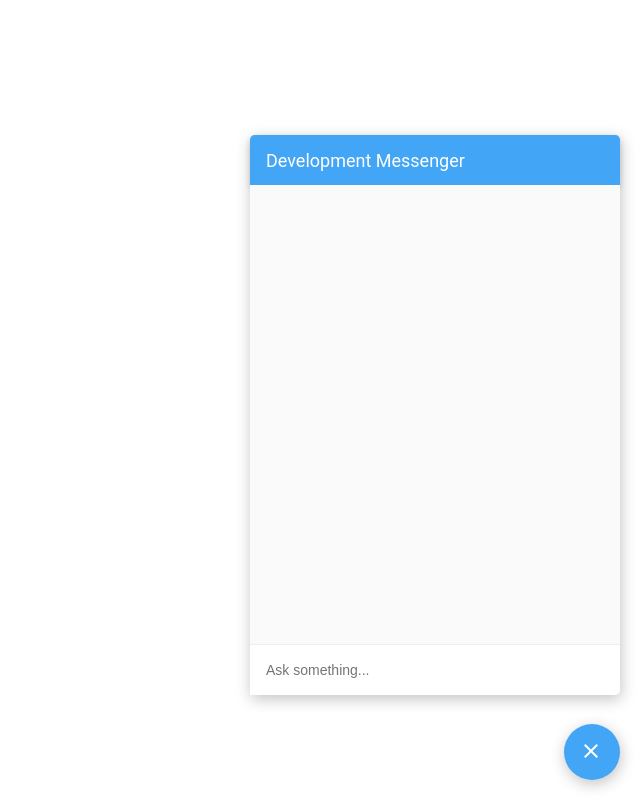
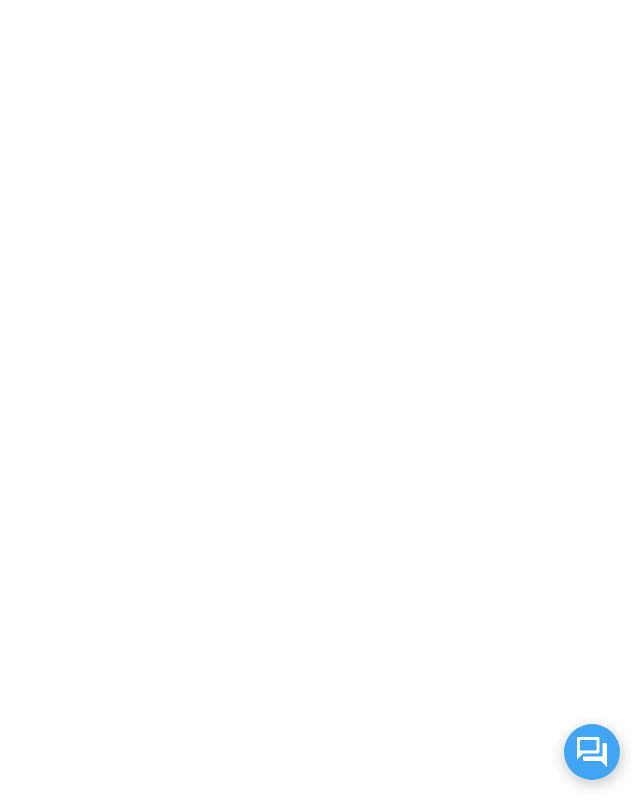
Before and after one commit to GoogleCloudPlatform/dialogflow-integrations, a React (Create React App) app in the folder dialogflow-messenger/: page / in a window 1280 px wide. Shown: the whole page, without its empty margins (640-1280 px from the left). Built offline with nearby package versions, Linux system fonts and the light colour scheme.

Commit message:
added expand attribute to df-messenger tag

```diff
--- a/dialogflow-messenger/src/App.tsx
+++ b/dialogflow-messenger/src/App.tsx
@@ -23,9 +23,10 @@ function App({ domElement }: { domElement: Element }) {
     'language-code': languageCode,
     'api-uri': apiURI,
     'chat-icon': chatIcon,
+    'expand': expand,
   } = getAttributes(domElement);
 
-  const [open, setOpen] = useState(true);
+  const [open, setOpen] = useState(expand != null);
   const [value, setValue] = useState('');
   const [error, setError] = useState(false);
   const [messages, setMessages] = useState<Message[]>([]);
```
